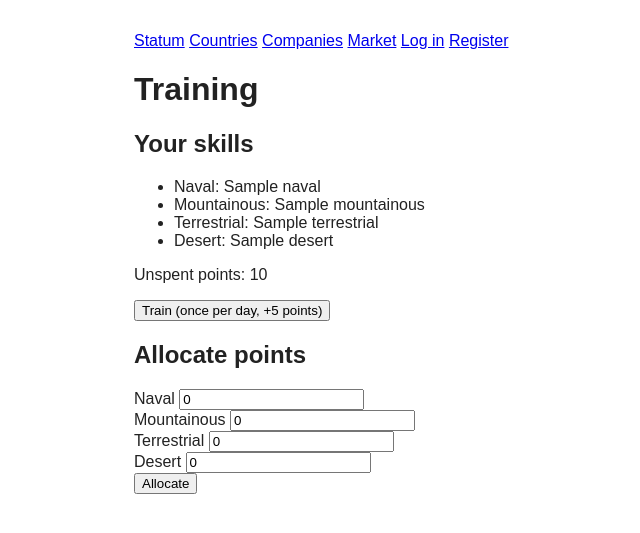
After one commit to afonsocvn/Statum, a Node project: template src/views/training.ejs in a window 1280 px wide. The commit adds this page. Shown: the top 533 px of the page, without its empty margins (156-796 px from the left). Run offline with Node 20 templates, Linux system fonts and the light colour scheme; the template is opened without the code that fills it: most values are stand-ins (such as "Sample title", 1, 10 or a date in 2020).

Commit message:
Adiciona treino e perícias (primeira parte do sistema militar)
Tabela user_skills com 4 perícias (naval, mountainous, terrestrial,
desert), ação de treino 1x/dia (cooldown 24h, +5 pontos) e alocação
livre desses pontos pelas 4 perícias. Adiciona coluna regions.terrain
(por agora 'terrestrial' por omissão), pronta para receber dados reais
de geografia. Guerras e batalhas ficam para depois, dependem dessa
atribuição de terreno e de uma regra temporária de quem pode declarar
guerra (até existir sistema político). Testado: treino, cooldown,
alocação e validação de excesso. Decisões e pendências registadas em
docs/decisions.md.

Co-Authored-By: Claude Sonnet 5 <noreply@anthropic.com>
Claude-Session: https://claude.ai/code/session_01MpuGUfXRV5DFfSEYGk4LJm

```diff
--- a/src/app.js
+++ b/src/app.js
@@ -8,6 +8,7 @@ const authRouter = require('./routes/auth');
 const countriesRouter = require('./routes/countries');
 const companiesRouter = require('./routes/companies');
 const marketRouter = require('./routes/market');
+const trainingRouter = require('./routes/training');
 
 const app = express();
 
@@ -48,6 +49,7 @@ app.use('/', authRouter);
 app.use('/', countriesRouter);
 app.use('/', companiesRouter);
 app.use('/', marketRouter);
+app.use('/', trainingRouter);
 app.use('/', indexRouter);
 
 app.use((req, res) => {
--- a/src/views/index.ejs
+++ b/src/views/index.ejs
@@ -25,7 +25,7 @@
         <li>Companies/production: done (<a href="/companies">view list</a>)</li>
         <li>Market: done (<a href="/market">view markets</a>)</li>
         <li>Bots: economic bots done; military/political bots pending their systems</li>
-        <li>Military/war system: not started</li>
+        <li>Military/war system: in progress — training/skills done (<a href="/training">train</a>); wars/battles pending region terrain data</li>
         <li>Political/elections system: not started</li>
       </ul>
     </section>
--- a/src/views/partials/nav.ejs
+++ b/src/views/partials/nav.ejs
@@ -4,6 +4,7 @@
   <a href="/companies">Companies</a>
   <a href="/market">Market</a>
   <% if (currentUser) { %>
+    <a href="/training">Training</a>
     <span>
       Logged in as <%= currentUser.username %> (<%= currentUser.countryName %>, <%= currentUser.regionName %>)
       — <%= currentUser.gold %> Gold, <%= currentUser.nationalCurrency %> <%= currentUser.nationalCurrencyName %>
--- /dev/null
+++ b/src/views/training.ejs
@@ -0,0 +1,54 @@
+<!DOCTYPE html>
+<html lang="en">
+<head>
+  <title>Statum - Training</title>
+  <%- include('partials/head') %>
+</head>
+<body>
+  <%- include('partials/nav') %>
+
+  <main>
+    <h1>Training</h1>
+
+    <% if (error) { %>
+      <p style="color: red;"><%= error %></p>
+    <% } %>
+
+    <h2>Your skills</h2>
+    <ul>
+      <li>Naval: <%= skills.naval %></li>
+      <li>Mountainous: <%= skills.mountainous %></li>
+      <li>Terrestrial: <%= skills.terrestrial %></li>
+      <li>Desert: <%= skills.desert %></li>
+    </ul>
+    <p>Unspent points: <%= skills.unspent_points %></p>
+
+    <form action="/training/train" method="POST">
+      <button type="submit">Train (once per day, +<%= 5 %> points)</button>
+    </form>
+
+    <% if (skills.unspent_points > 0) { %>
+      <h2>Allocate points</h2>
+      <form action="/training/allocate" method="POST">
+        <div>
+          <label for="naval">Naval</label>
+          <input type="number" id="naval" name="naval" min="0" value="0">
+        </div>
+        <div>
+          <label for="mountainous">Mountainous</label>
+          <input type="number" id="mountainous" name="mountainous" min="0" value="0">
+        </div>
+        <div>
+          <label for="terrestrial">Terrestrial</label>
+          <input type="number" id="terrestrial" name="terrestrial" min="0" value="0">
+        </div>
+        <div>
+          <label for="desert">Desert</label>
+          <input type="number" id="desert" name="desert" min="0" value="0">
+        </div>
+        <button type="submit">Allocate</button>
+      </form>
+    <% } %>
+  </main>
+</body>
+</html>
```
Also changed, not shown: docs/decisions.md (+19 -1 lines), src/db/schema.sql (+12 -1 lines), src/routes/training.js (added, +71 -0 lines).
